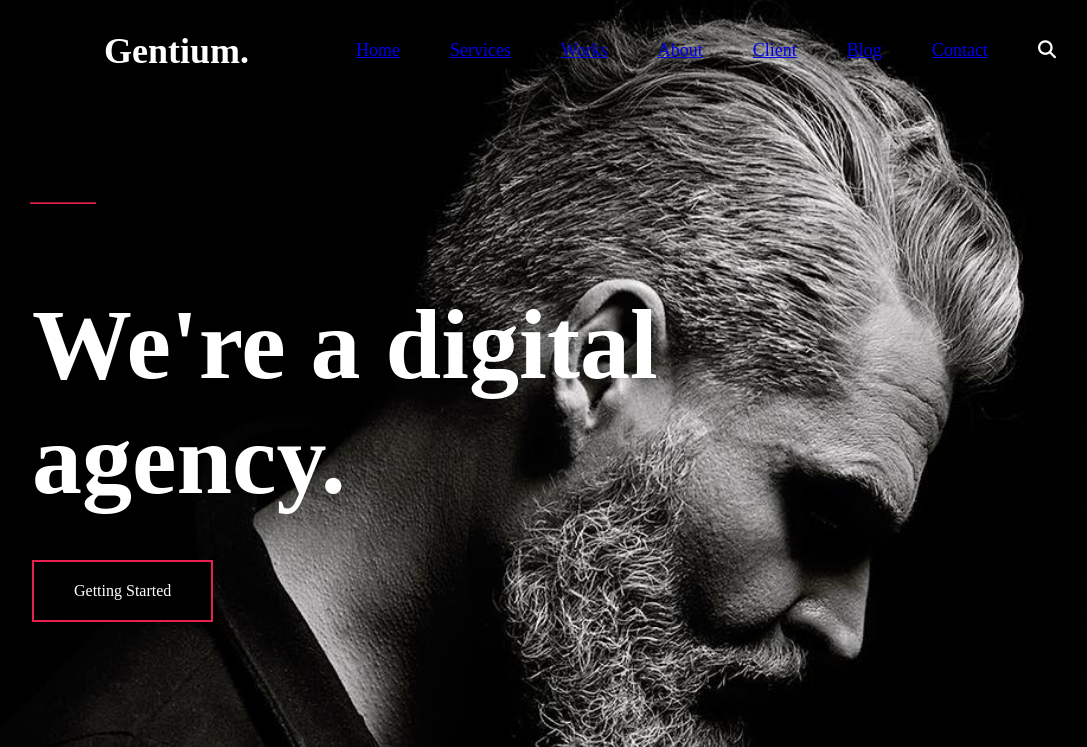
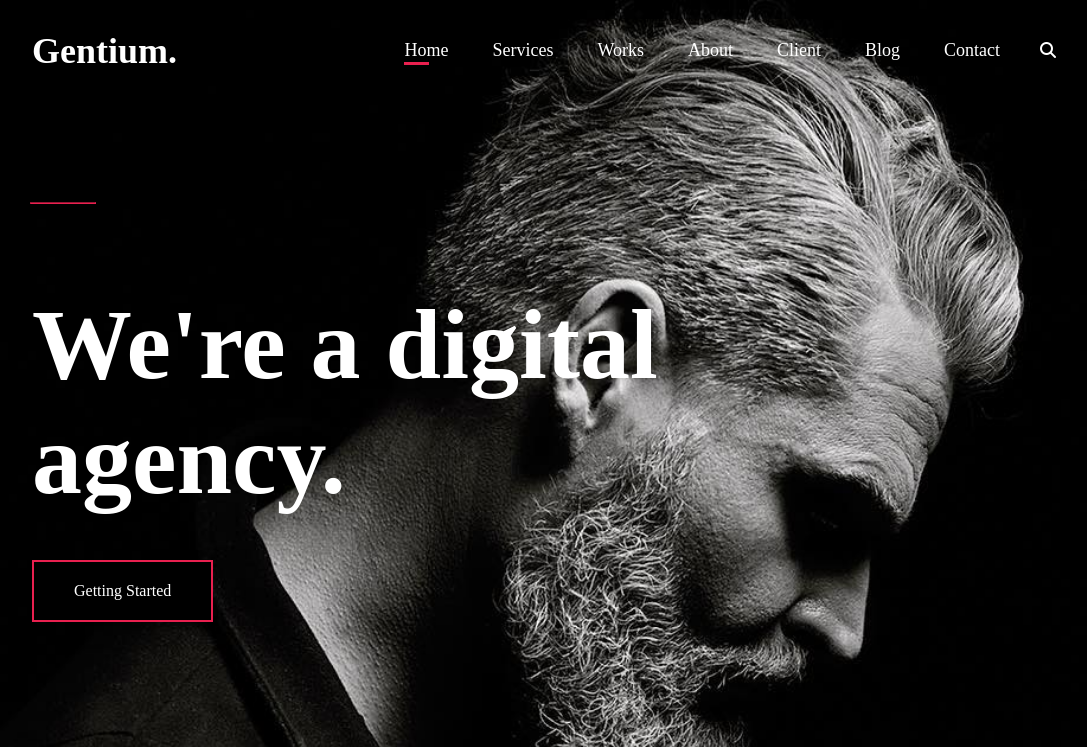
Before and after one commit to Leyla-Mammad/Gentium, a plain HTML site: page index.html in a window 1280 px wide. Shown: the top 747 px of the page, without its empty margins (96-1183 px from the left). Drawn offline with Linux system fonts and the light colour scheme.

Commit message:
next change

```diff
--- a/index.html
+++ b/index.html
@@ -18,13 +18,13 @@
                     <h1>Gentium.</h1>
                 </div>
                 <div class="menu">
-                    <a href="#" class="buttom">Home</a>
-                    <a href="#">Services</a>
-                    <a href="#">Works</a>
-                    <a href="#">About</a>
-                    <a href="#">Client</a>
-                    <a href="#">Blog</a>
-                    <a href="#">Contact</a><i class="fa-solid fa-magnifying-glass"></i>
+                    <a href="#" class="home">Home</a>
+                    <a href="#" class="others">Services</a>
+                    <a href="#" class="others">Works</a>
+                    <a href="#"class="others">About</a>
+                    <a href="#"class="others">Client</a>
+                    <a href="#"class="others">Blog</a>
+                    <a href="#"class="others">Contact</a><i class="fa-solid fa-magnifying-glass"></i>
                 </div>
 
             </div>
@@ -165,7 +165,7 @@
 
     <section class="eighttitle">
 
-        <div style="padding-left: 200px;" ><div class="eighticon"><i class="fa-brands fa-facebook"></i><i class="fa-brands fa-square-instagram"></i><i class="fa-brands fa-square-twitter"></i><i class="fa-brands fa-square-github"></i></div>
+        <div style="padding-left: 100px;" ><div class="eighticon"><i class="fa-brands fa-facebook"></i><i class="fa-brands fa-square-instagram"></i><i class="fa-brands fa-square-twitter"></i><i class="fa-brands fa-square-github"></i></div>
             <a href="#" class="buttom">Make Enquiry</a>
             <h1>Let's Talk?</h1>
 
--- a/src/css/style.css
+++ b/src/css/style.css
@@ -17,27 +17,57 @@ background-repeat: no-repeat;
 
     display: flex;
     justify-content: space-between;
+    flex-wrap: wrap;
     align-items: center;
-    flex-wrap: wrap;
-    margin-top: 3%px;
-    width: 100%;
+    width: 80%;
+    margin: auto;
     color: rgb(255, 255, 255);
 
 
 }
+.home{
+    position: relative;
+    z-index: 1;
+}
+.home::after{
+    content: "";
+    position: absolute;
+width: 25px;
+bottom: -5px;
+left: 0;
+z-index: -1;
+background-color: #e9204f;
+height: 3px;
+}
+.others{
+    position: relative;
+    z-index: 1;
+}
+.others::after{
+    content: "";
+    position: absolute;
+width: 0;
+bottom: -5px;
+left: 0;
+z-index: -1;
+background-color: #e9204f;
+height: 3px;
+transition: 0.5s;
+}
+.others:hover::after{
+    width: 20px;
+}
+
 .navbar{
-    margin-left: 200px;
+
     font-size: x-large;
 }
 
-.menu{
+.menu a{
     text-decoration: none;
-    margin-right: 10%;
+    margin-right: 40px;
     font-size: large;
     color: white;
-    width: 700px;
-    display: flex;
-    justify-content: space-between;
   }
 .title{
     margin-top: 100px;
@@ -433,16 +463,9 @@ width: 100%;
                 padding: 100px 0;
 
             }
-            .eighttitle i{
-                color: aliceblue;
-                float: left;
-                font-size: x-large;
-                border-color: #e9204f;
-                border-radius: 50px;
-                margin: 10px;
 
 
-            }
+
             .eighttitle h1{
                 font-size: 50;
                 color: aliceblue;
@@ -485,17 +508,35 @@ padding-right: 50px;
 
             .lastpage2:hover{
                 color: #e9204f;
+            }
 
-            }
-.eighticon{
-    position: relative;
-    z-index: 1;
+.eighticon i{
+    color: aliceblue;
+                float: left;
+                font-size: large;
+                border: 2px solid #e9204f;
+                padding: 10px;
+                border-radius: 100px;
+                margin: 10px;
+                position: relative;
+                z-index: 1;
+
+}
+.eighticon i::after{
+    content: "";
+    position: absolute;
+    bottom: 0;
+    left: 0;
+    z-index: -1;
+    width: 0;
+    color: #e9204f;
+    transition: 0.5s;
+    background-color: #e9204f;
 }
 
-
-.eighticon:hover{
+.eighticon i:hover::after{
 
     color: #e9204f;
-    transition: 0.7s;
+    bottom: 5px;
 
 }
```
